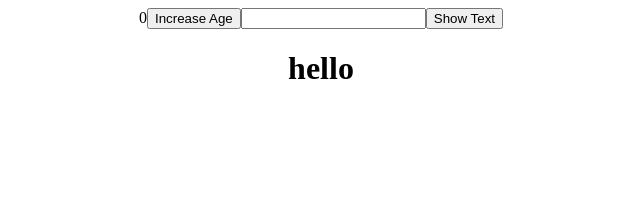
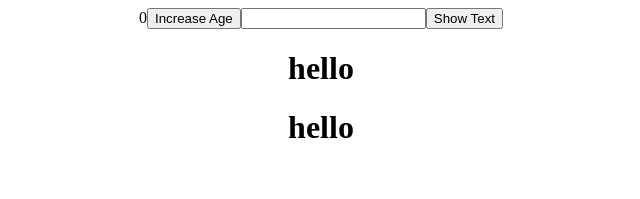
Before and after one commit to NicholasRevenco/React-Basics, a React (Create React App) app: page / in a window 1280 px wide. Shown: the top 199 px of the page, without its empty margins (319-959 px from the left). Built offline with nearby package versions, Linux system fonts and the light colour scheme.

Commit message:
Own CRUD component

```diff
--- a/src/App.js
+++ b/src/App.js
@@ -1,6 +1,7 @@
 import './App.css';
 import { User } from "./User";
 import { UseState } from "./UseState";
+import { Crud } from "./Crud";
 
 import { useState } from "react";
 
@@ -9,6 +10,7 @@ function App() {
   return (
     <div className="App">
         <UseState />
+        <Crud />
     </div>
   );
 }
--- /dev/null
+++ b/src/Crud.js
@@ -0,0 +1,6 @@
+import './App.css';
+import { useState } from "react";
+
+export const Crud = () => {
+    return <h1>hello</h1>
+}
```
